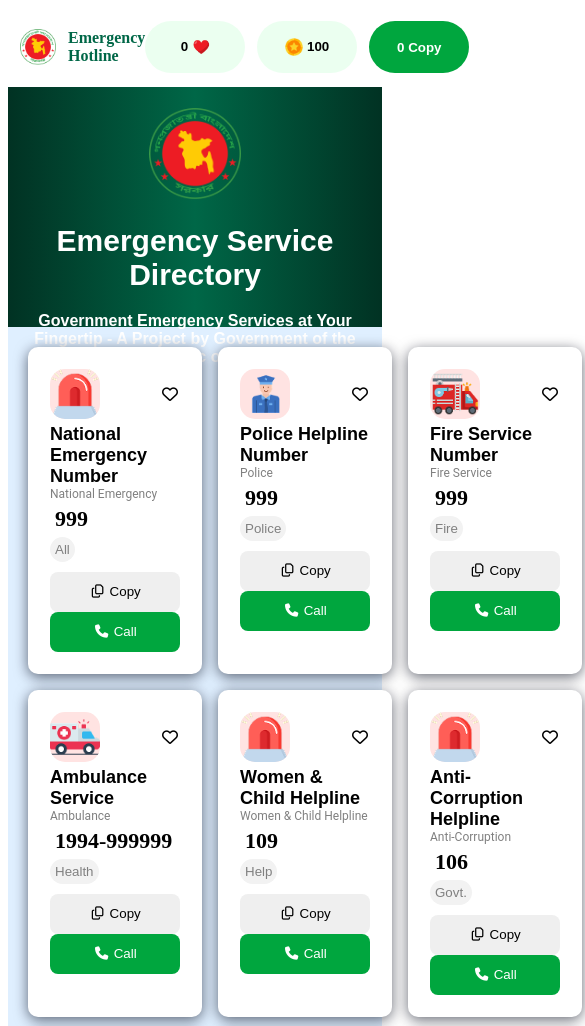
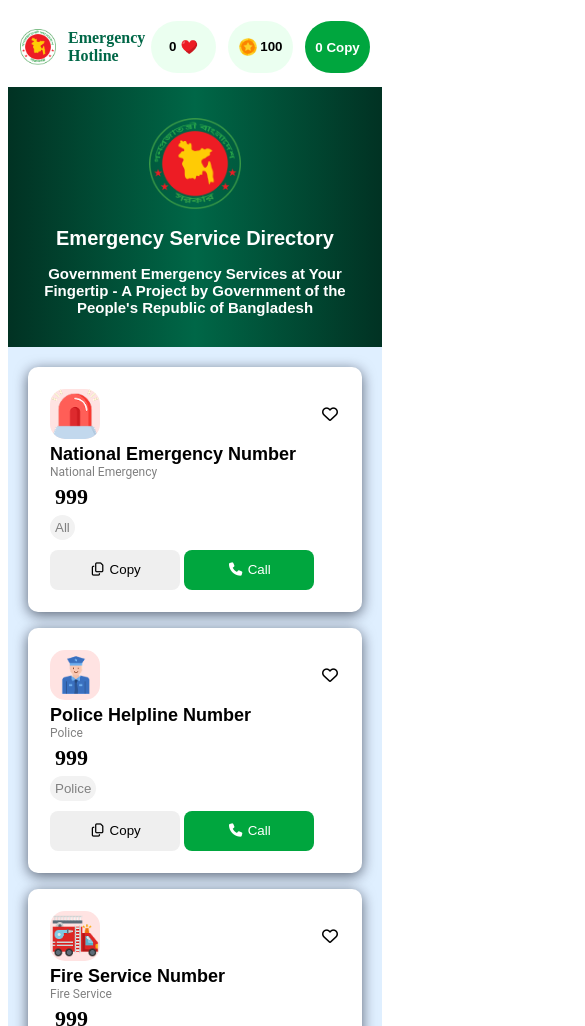
Before and after one commit to Shourav52/Emergency-Hotline-Web, a plain HTML site: page index.html in a window 390 px wide. Shown: the top 1026 px of the page, 585 px wide, since content can reach past the window. Drawn offline with Linux system fonts and the light colour scheme; a web font is replaced by a local one.

Commit message:
Added responsive style for mobile device

```diff
--- a/styles.css
+++ b/styles.css
@@ -211,3 +211,32 @@
   cursor: pointer;
 
 }
+
+@media (max-width: 900px){
+  .main-section{
+    grid-template-columns: 1fr;
+  }
+  .main-container{
+    display: grid;
+
+  }
+  .hero-section {
+    padding: 10px;
+  }
+
+  .hero-title{
+    font-size: 20px;
+  }
+
+  .hero-description{
+    font-size: 15px;
+  }
+  .heart-btn,.coin-btn,.copy-btn{
+    padding: 5px 10px;
+    width: 65px;
+  }
+  .right-column{
+    margin-left: 12px;
+  }
+
+}
```
